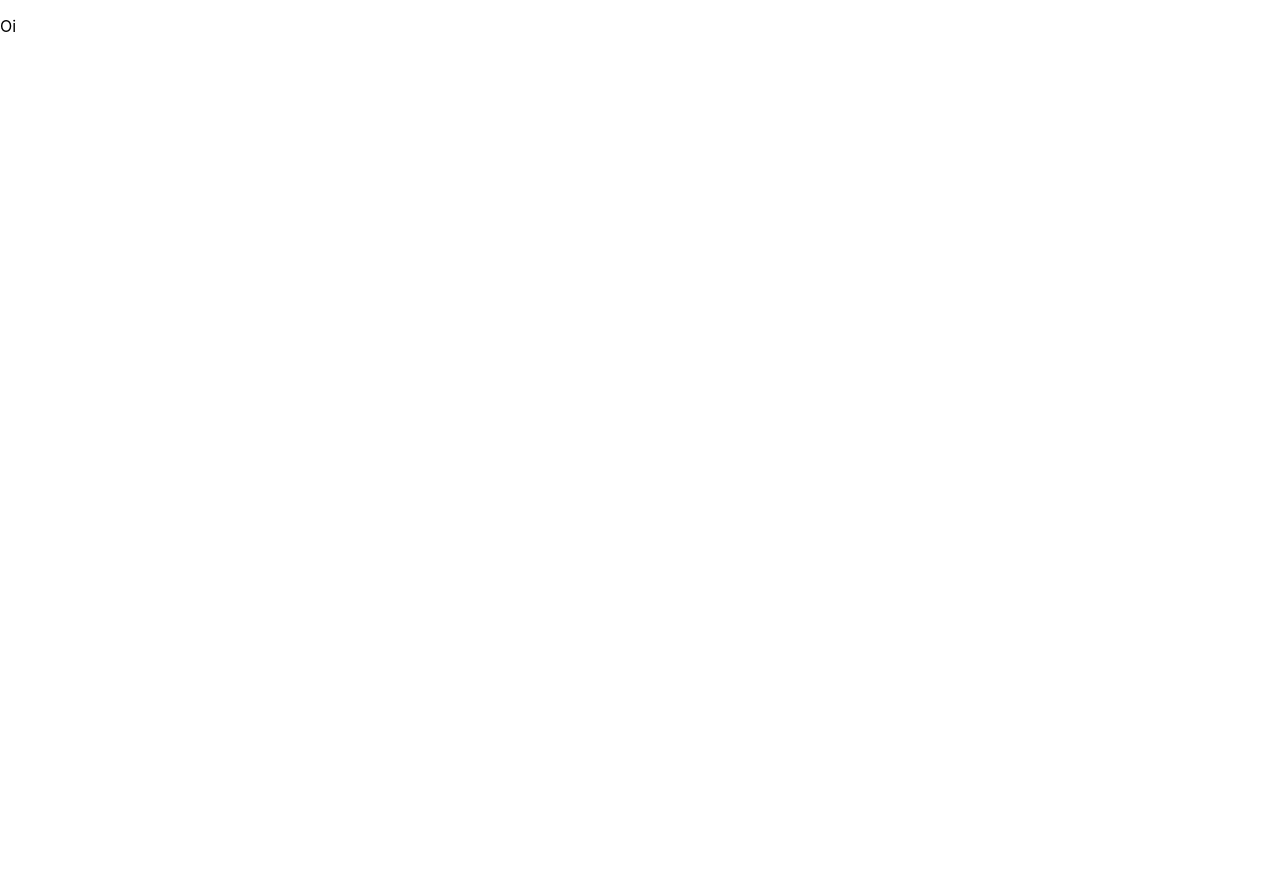
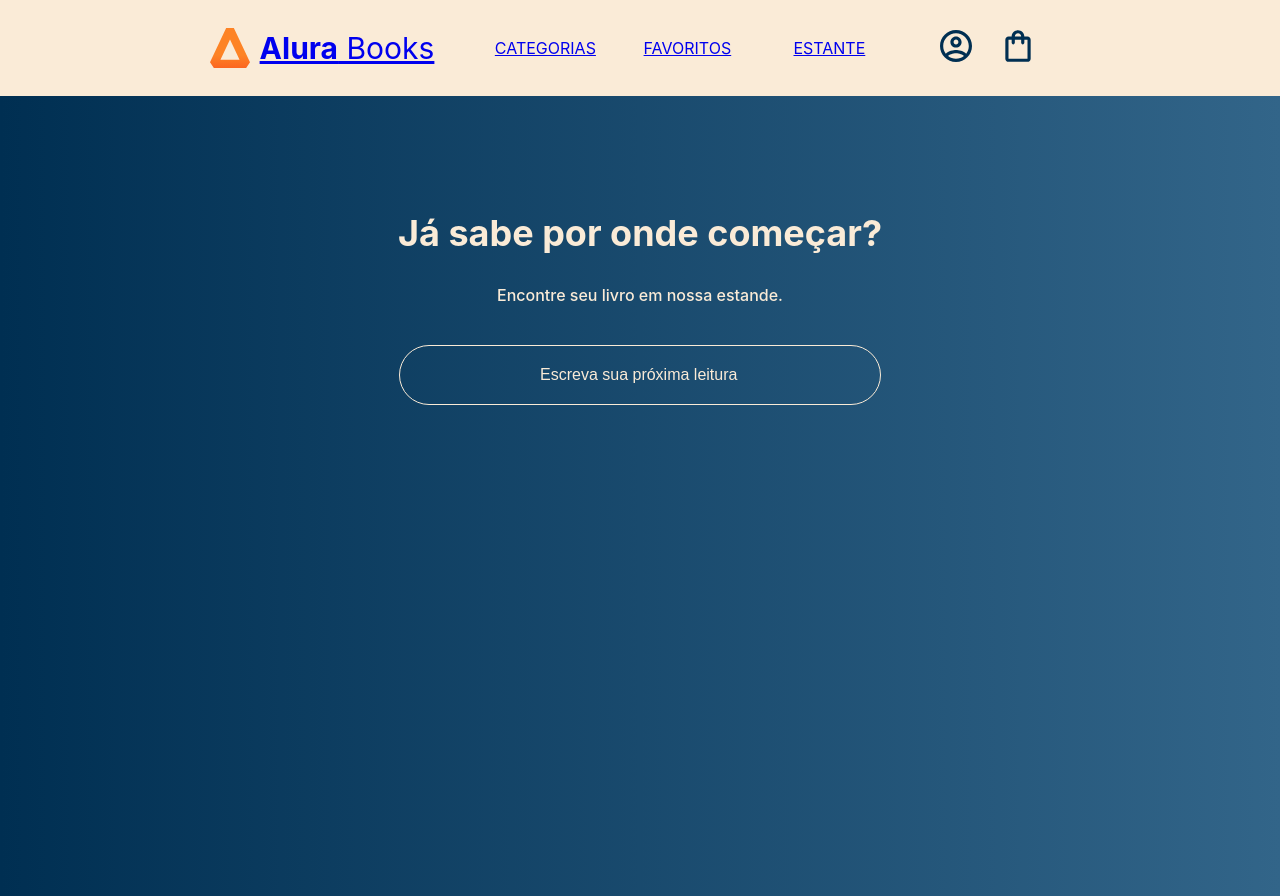
Before and after one commit to Laifer/alura-full-stack-js, a React (Create React App) app: page /favoritos in a window 1280 px wide. Before the commit the page ends 800 px from the top, so only its background shows below. Built offline with nearby package versions, Linux system fonts and the light colour scheme.

Commit message:
feat: end of activity 5 from class 1
In this activity we created a new folder routes and renames the App.js to Home.js as now it's the home page of our application and not our whole application and created a favorites page too, based on the home application and now everything is working

```diff
--- a/src/components/Header/index.js
+++ b/src/components/Header/index.js
@@ -2,6 +2,7 @@ import Logo from '../Logo'
 import HeaderOptions from '../HeaderOptions';
 import HeaderIcons from '../HeaderIcons';
 import styled from 'styled-components'
+import { Link } from 'react-router-dom';
 
 const HeaderContainer = styled.header`
     background-color: antiquewhite;
@@ -12,7 +13,9 @@ const HeaderContainer = styled.header`
 function Header() {
     return (
         <HeaderContainer>
-            <Logo/>
+            <Link to='/'>
+                <Logo/>
+            </Link>
             <HeaderOptions/>
             <HeaderIcons/>
       </HeaderContainer>
--- a/src/index.js
+++ b/src/index.js
@@ -1,9 +1,12 @@
 import React from 'react';
 import ReactDOM from 'react-dom/client';
-import App from './App';
 import reportWebVitals from './reportWebVitals';
 import { createGlobalStyle } from 'styled-components'
 import { BrowserRouter, Routes, Route } from 'react-router-dom'
+
+import Home from './routes/Home';
+import Favorites from './routes/Favorites';
+import Header from './components/Header';
 
 const GlobalStyle = createGlobalStyle`
   body {
@@ -30,9 +33,10 @@ root.render(
   <React.StrictMode>
     <GlobalStyle />
     <BrowserRouter>
+      <Header/>
       <Routes>
-        <Route path='/favoritos' element={<p>Oi</p>} />
-        <Route path='/' element={<App />} />
+        <Route path='/favoritos' element={<Favorites/>} />
+        <Route path='/' element={<Home />} />
       </Routes>
     </BrowserRouter>
   </React.StrictMode>
--- /dev/null
+++ b/src/routes/Favorites.js
@@ -0,0 +1,20 @@
+import styled from 'styled-components'
+
+import Search from '../components/Search';
+import RecentReleases from '../components/RecentReleases';
+
+const AppContainer = styled.div`
+  width: 100vw;
+  height: 100vh;
+  background-image: linear-gradient(90deg, #002F52, #326589);
+`
+
+function Favorites() {
+  return (
+    <AppContainer>
+      <Search />
+    </AppContainer>
+  );
+}
+
+export default Favorites;
--- a/src/App.js
+++ b/src/routes/Home.js
@@ -1,8 +1,7 @@
 import styled from 'styled-components'
 
-import Header from './components/Header';
-import Search from './components/Search';
-import RecentReleases from './components/RecentReleases';
+import Search from '../components/Search';
+import RecentReleases from '../components/RecentReleases';
 
 const AppContainer = styled.div`
   width: 100vw;
@@ -10,14 +9,13 @@ const AppContainer = styled.div`
   background-image: linear-gradient(90deg, #002F52, #326589);
 `
 
-function App() {
+function Home() {
   return (
     <AppContainer>
-      <Header/>
       <Search />
       <RecentReleases />
     </AppContainer>
   );
 }
 
-export default App;
+export default Home;
```
